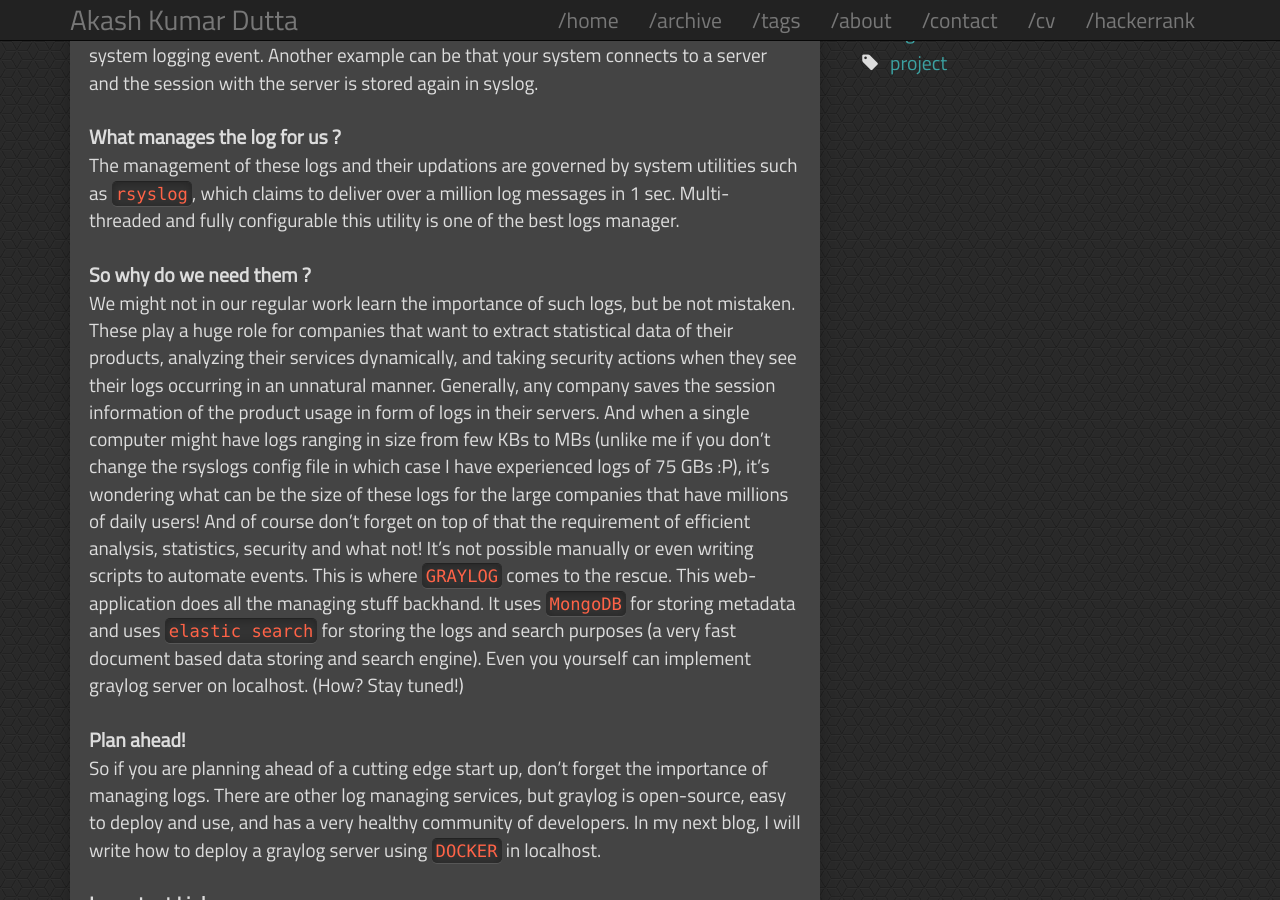
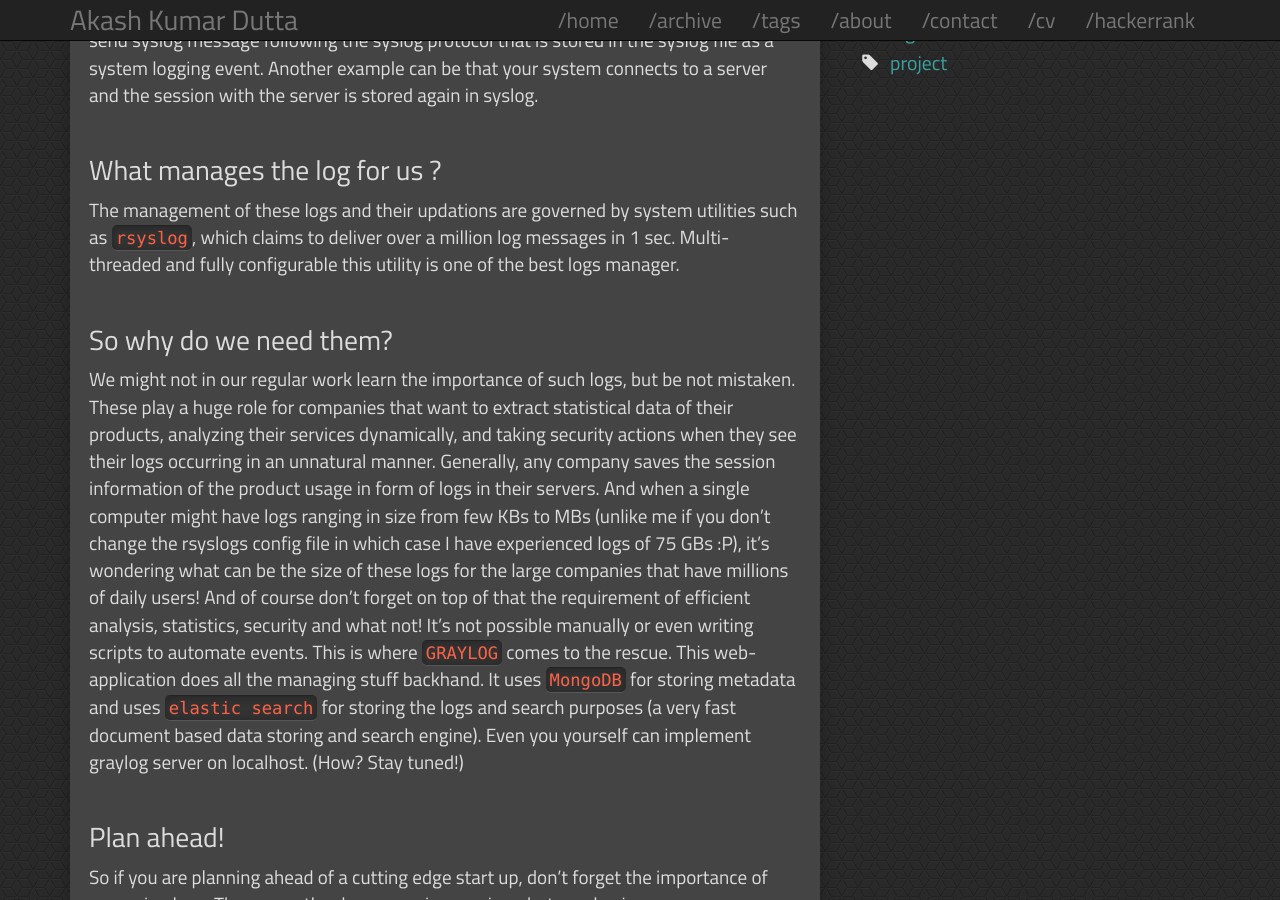
Before and after one commit to AkashKrDutta/AkashKrDutta-dark.github.io, a Jekyll site: the page built from _posts/2017-5-30-logs.md, in a window 1280 px wide and 900 px high, scrolled down 480 px. Built offline with Jekyll 4.4.1, drawn with Linux system fonts in a browser that asks for light colours; comment, search, counter and statistics services are not loaded.

```diff
--- a/_posts/2017-5-30-logs.md
+++ b/_posts/2017-5-30-logs.md
@@ -9,15 +9,19 @@ tag:
 comments: true
 ---
 
-**What are logs ?**
-Any important event that has occurred or messages across networks that is "relevant" for the operating system or software are stored as logs in our computers. In Linux systems logs are stored as files in `/var/log` directory. If you open one such file you will find these files have information in rows with many fields, broadly including date, time, software or system that issues the process, the process ids and message that is encountered. In general, there are various types of log files that are present, such as authentication logs, kernel logs, boot logs etc which are self-explanatory as to what logs they store. One such is `syslog`. It stores centralized log messages by following the `syslog protocol`. Suppose your computer is connected to a router, the router may send syslog message following the syslog protocol that is stored in the syslog file as a system logging event. Another example can be that your system connects to a server and the session with the server is stored again in syslog.<br>
-**What manages the log for us ?**
-The management of these logs and their updations are governed by system utilities such as `rsyslog`, which claims to deliver over a million log messages in 1 sec. Multi-threaded and fully configurable this utility is one of the best logs manager.<br>
-**So why do we need them ?**
-We might not in our regular work learn the importance of such logs, but be not mistaken. These play a huge role for companies that want to extract statistical data of their products, analyzing their services dynamically, and taking security actions when they see their logs occurring in an unnatural manner. Generally, any company saves the session information of the product usage in form of logs in their servers. And when a single computer might have logs ranging in size from few KBs to MBs (unlike me if you don't change the rsyslogs config file in which case I have experienced logs of 75 GBs :P), it's wondering what can be the size of these logs for the large companies that have millions of daily users! And of course don't forget on top of that the requirement of efficient analysis, statistics, security and what not! It's not possible manually or even writing scripts to automate events. This is where `GRAYLOG` comes to the rescue. This web-application does all the managing stuff backhand. It uses `MongoDB` for storing metadata and uses `elastic search` for storing the logs and search purposes (a very fast document based data storing and search engine). Even you yourself can implement graylog server on localhost. (How? Stay tuned!)<br>
-**Plan ahead!**
-So if you are planning ahead of a cutting edge start up, don't forget the importance of managing logs. There are other log managing services, but graylog is open-source, easy to deploy and use, and has a very healthy community of developers. In my next blog, I will write how to deploy a graylog server using `DOCKER` in localhost.<br>
-**Important Links**
+## What are logs ?
+Any important event that has occurred or messages across networks that is "relevant" for the operating system or software are stored as logs in our computers. In Linux systems logs are stored as files in `/var/log` directory. If you open one such file you will find these files have information in rows with many fields, broadly including date, time, software or system that issues the process, the process ids and message that is encountered. In general, there are various types of log files that are present, such as authentication logs, kernel logs, boot logs etc which are self-explanatory as to what logs they store. One such is `syslog`. It stores centralized log messages by following the `syslog protocol`. Suppose your computer is connected to a router, the router may send syslog message following the syslog protocol that is stored in the syslog file as a system logging event. Another example can be that your system connects to a server and the session with the server is stored again in syslog.<br><br>
+
+## What manages the log for us ?
+The management of these logs and their updations are governed by system utilities such as `rsyslog`, which claims to deliver over a million log messages in 1 sec. Multi-threaded and fully configurable this utility is one of the best logs manager.<br><br>
+
+## So why do we need them?
+We might not in our regular work learn the importance of such logs, but be not mistaken. These play a huge role for companies that want to extract statistical data of their products, analyzing their services dynamically, and taking security actions when they see their logs occurring in an unnatural manner. Generally, any company saves the session information of the product usage in form of logs in their servers. And when a single computer might have logs ranging in size from few KBs to MBs (unlike me if you don't change the rsyslogs config file in which case I have experienced logs of 75 GBs :P), it's wondering what can be the size of these logs for the large companies that have millions of daily users! And of course don't forget on top of that the requirement of efficient analysis, statistics, security and what not! It's not possible manually or even writing scripts to automate events. This is where `GRAYLOG` comes to the rescue. This web-application does all the managing stuff backhand. It uses `MongoDB` for storing metadata and uses `elastic search` for storing the logs and search purposes (a very fast document based data storing and search engine). Even you yourself can implement graylog server on localhost. (How? Stay tuned!)<br><br>
+
+## Plan ahead!
+So if you are planning ahead of a cutting edge start up, don't forget the importance of managing logs. There are other log managing services, but graylog is open-source, easy to deploy and use, and has a very healthy community of developers. In my next blog, I will write how to deploy a graylog server using `DOCKER` in localhost.<br><br>
+
+## Important Links
 
 * [Learn about logfiles](https://www.cyberciti.biz/faq/linux-log-files-location-and-how-do-i-view-logs-files/)
 * [Rsyslog](http://www.rsyslog.com/)
```
